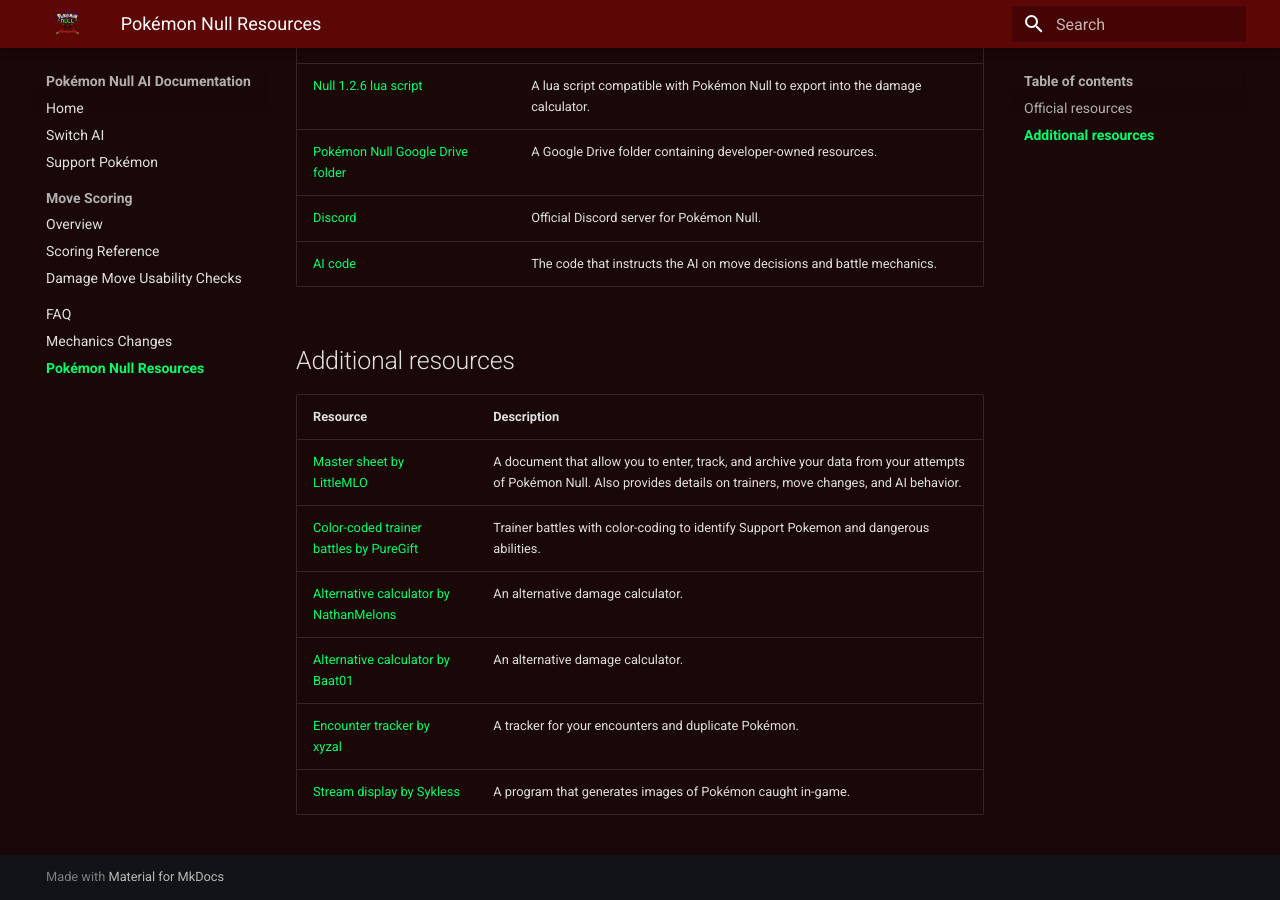
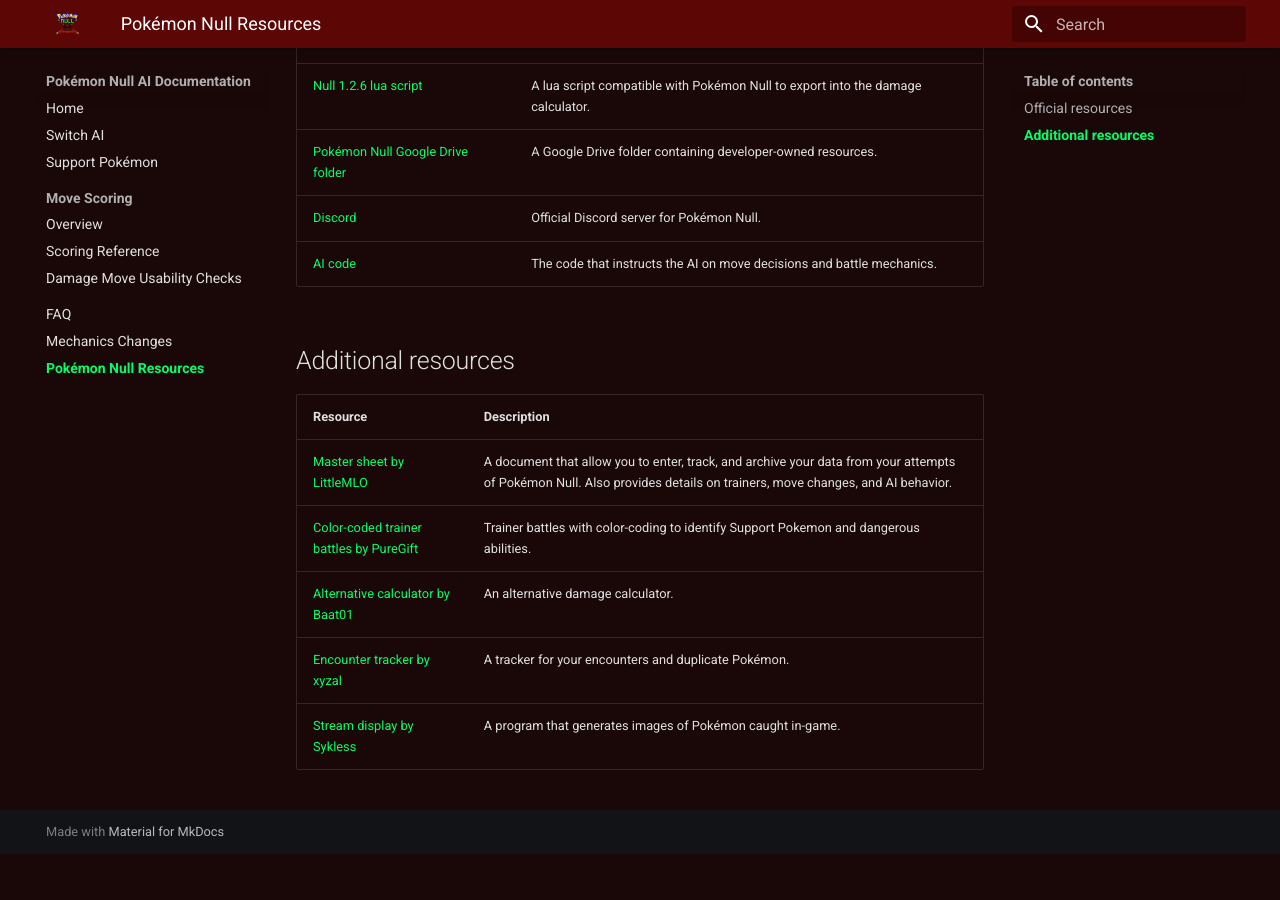
Before and after one commit to jellytronical/Null-AI-Documentation, an MkDocs documentation site: the page built from docs/resources.md, in a window 1280 px wide and 900 px high, scrolled down 642 px. Built offline with MkDocs 1.6.1 and Material for MkDocs 9.7.7, drawn with Linux system fonts in a browser that asks for light colours; after the commit the page ends 1496 px from its top, so only the background shows below that.

Commit message:
Update resources.md

```diff
--- a/docs/resources.md
+++ b/docs/resources.md
@@ -26,7 +26,6 @@
 | --- | --- |
 | [Master sheet by LittleMLO](https://docs.google.com/spreadsheets/d/16OKQJxnR0fDui9g4lhzx4x8qiCOTptAOYA8zDOn6h04/edit?usp=sharing) | A document that allow you to enter, track, and archive your data from your attempts of Pokémon Null. Also provides details on trainers, move changes, and AI behavior.
 | [Color-coded trainer battles by PureGift](https://docs.google.com/spreadsheets/d/1ack17Gkn_sRG94HD9CP2UE0NcJ0RZz8FvBf6OgRxDMI/edit?usp=sharing) | Trainer battles with color-coding to identify Support Pokemon and dangerous abilities. |
-| [Alternative calculator by NathanMelons](https://nathanmelons.github.io/Null-1.2-Damage-Calc//) | An alternative damage calculator. |
 | [Alternative calculator by Baat01](https://baat01.github.io/Null-1.2-Damage-Calc/) | An alternative damage calculator. |
 | [Encounter tracker by xyzal](https://null-encounter-tracker.vercel.app/) | A tracker for your encounters and duplicate Pokémon.  |
 | [Stream display by Sykless](https://github.com/Sykless/PokemonNullDisplay) | A program that generates images of Pokémon caught in-game. |
```
